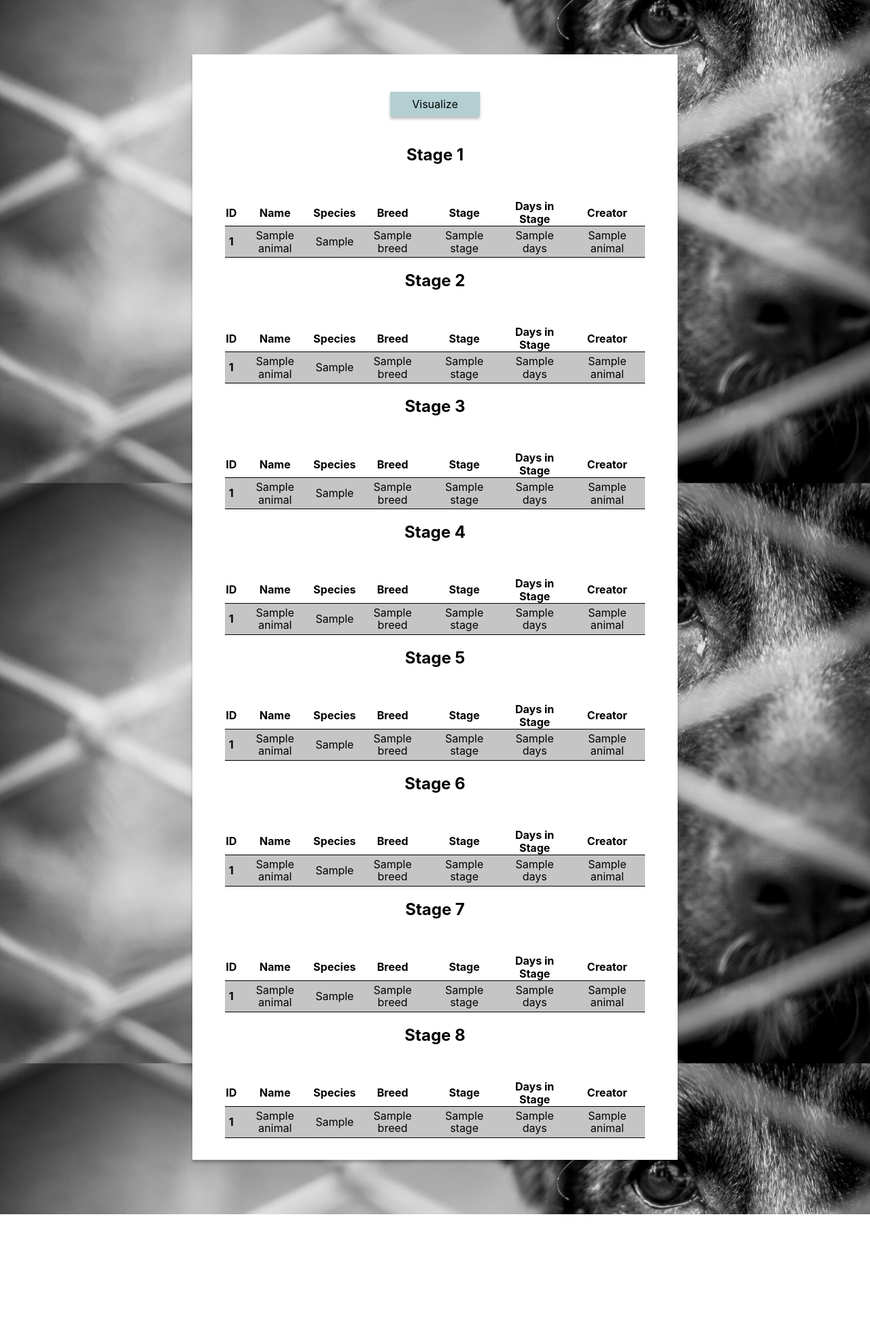
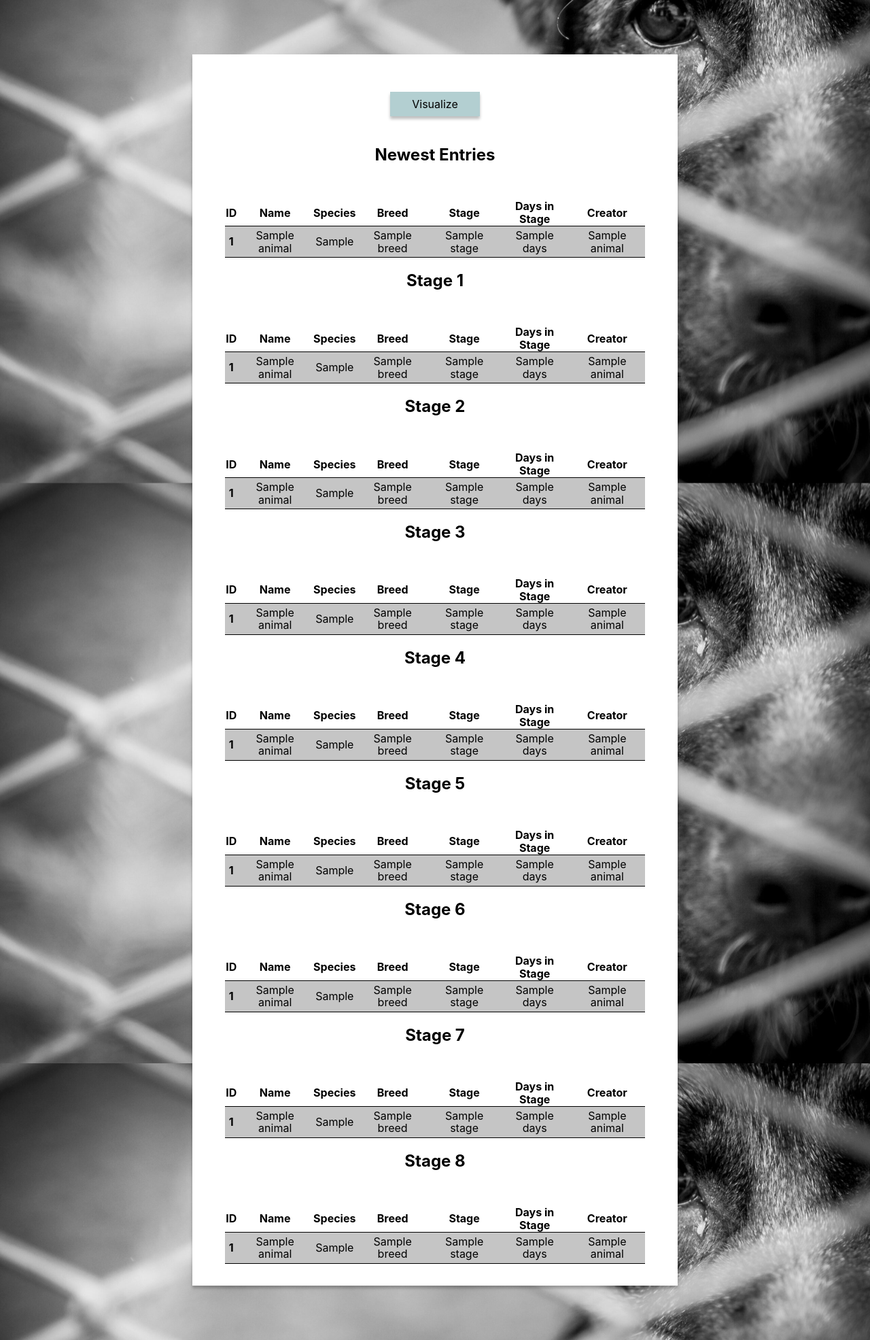
Before and after one commit to ValliereMagic/NPLBAM, a Flask app: template nplbam/app/templates/dashboard.html in a window 1280 px wide. Shown: the part 143-2114 px from the top of the page at 68% size. Before the commit the page ends 1929 px from the top, so only its background shows below. Run offline with Flask 2, Linux system fonts and the light colour scheme; the template is opened without the code that fills it: most values are stand-ins (such as "Sample title", 1, 10 or a date in 2020).

Commit message:
Changes to be committed: 	modified:   nplbam/app/dashboard.py 	modified:   nplbam/app/templates/dashboard.html         - Modified Dashboard to go to Gallery Page         - Modified dashboard to show the top 5 newest

```diff
--- a/nplbam/app/templates/dashboard.html
+++ b/nplbam/app/templates/dashboard.html
@@ -5,6 +5,29 @@
     <div id="button">
         <a href="/visualize">Visualize</a>
     </div>
+    <h2>Newest Entries</h2>
+    <table>
+        <tr>
+            <th>ID</th>
+            <th>Name</th>
+            <th>Species</th>
+            <th>Breed</th>
+            <th>Stage</th>
+            <th>Days in Stage</th>
+            <th>Creator</th>
+        </tr>
+        {% for x in animals[0] %}
+        <tr onclick="window.location='gallery?viewid={{x.animalID}}';">
+            <td><a href="gallery?viewid={{x.animalID}}">{{x.animalID}}</a></td>
+            <td>{{x.name}}</td>
+            <td>{{x.animalType}}</td>
+            <td>{{x.breed}}</td>
+            <td>{{x.stage}}</td>
+            <td>{{x.days}}</td>
+            <td>{{x.creatorName}}</td>
+        </tr>
+        {% endfor %}
+    </table>
     {% for stageNum in range(1,9,1) %}
         <h2>Stage {{stageNum}}</h2>
         <table>
@@ -18,8 +41,8 @@
                 <th>Creator</th>
             </tr>
             {% for x in animals[stageNum] %}
-            <tr onclick="window.location='view_animal?viewid={{x.animalID}}';">
-                <td><a href="view_animal?viewid={{x.animalID}}">{{x.animalID}}</a></td>
+            <tr onclick="window.location='gallery?viewid={{x.animalID}}';">
+                <td><a href="gallery?viewid={{x.animalID}}">{{x.animalID}}</a></td>
                 <td>{{x.name}}</td>
                 <td>{{x.animalType}}</td>
                 <td>{{x.breed}}</td>
```
Also changed, not shown: nplbam/app/dashboard.py (+6 -1 lines).
